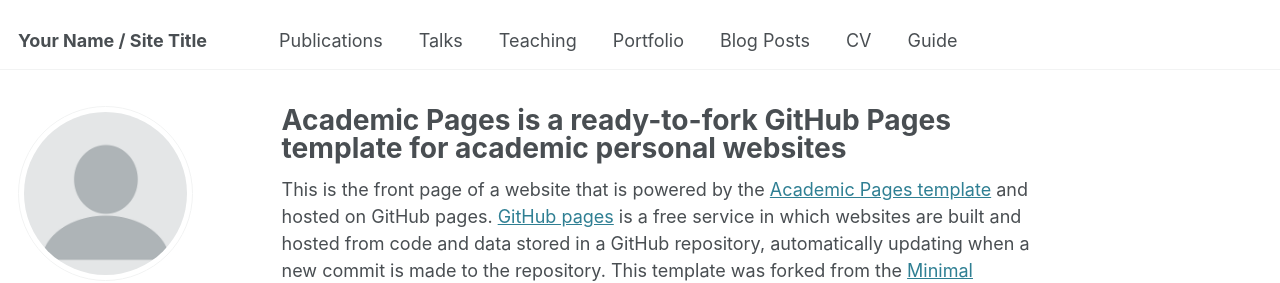
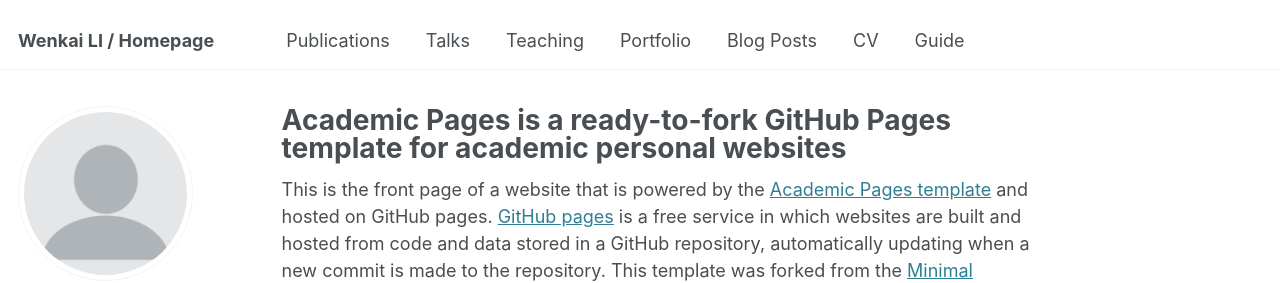
Before and after one commit to kevin333kevin/wenkaili.github.io, a Jekyll site: the page built from _pages/about.md, in a window 1280 px wide. Shown: the top 283 px of the page. Built offline with Jekyll 4.4.1, drawn with Linux system fonts in a browser that asks for light colours; some web fonts are replaced.

Commit message:
Update _config.yml

```diff
--- a/_config.yml
+++ b/_config.yml
@@ -9,7 +9,7 @@
 # Basic Site Settings
 locale                   : "en-US"
 site_theme               : "default"
-title                    : "Your Name / Site Title"
+title                    : "Wenkai LI / Homepage"
 title_separator          : "-"
 name                     : &name "Your Name"
 description              : &description "personal description"
```
